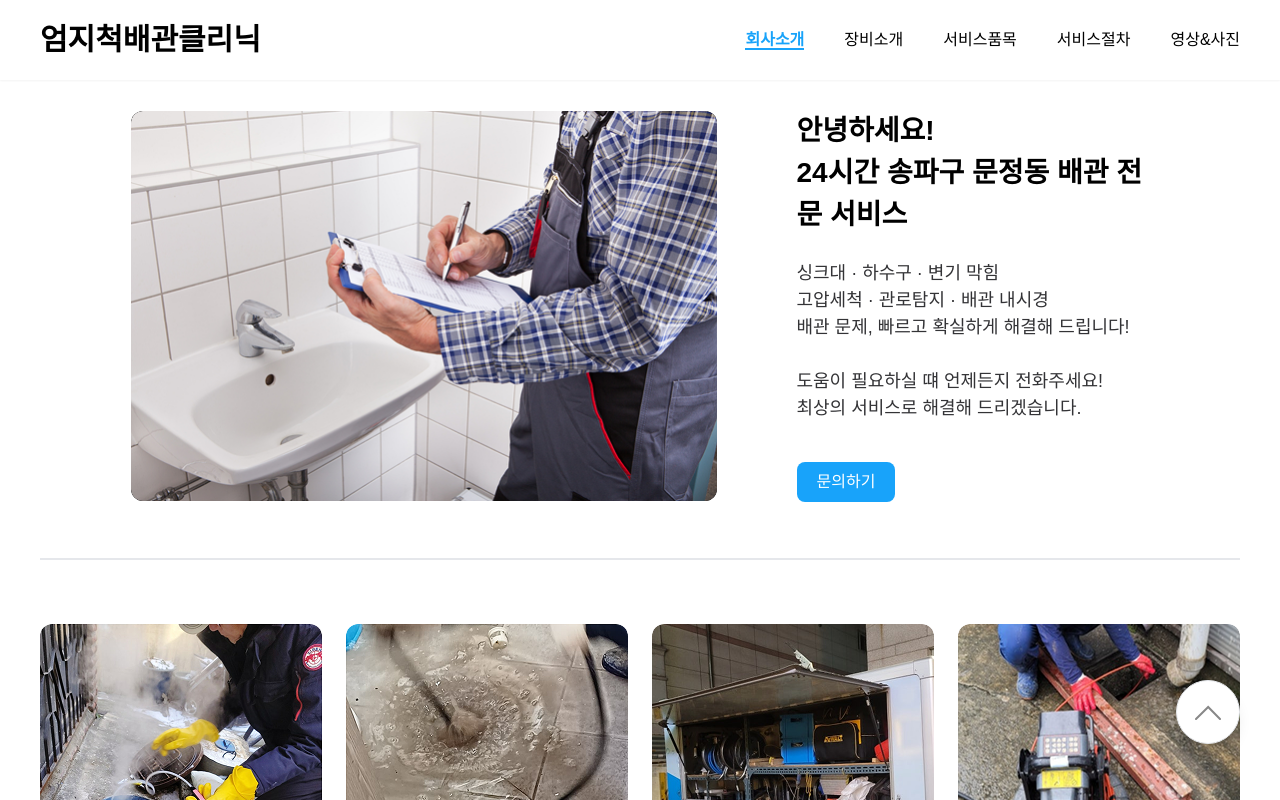
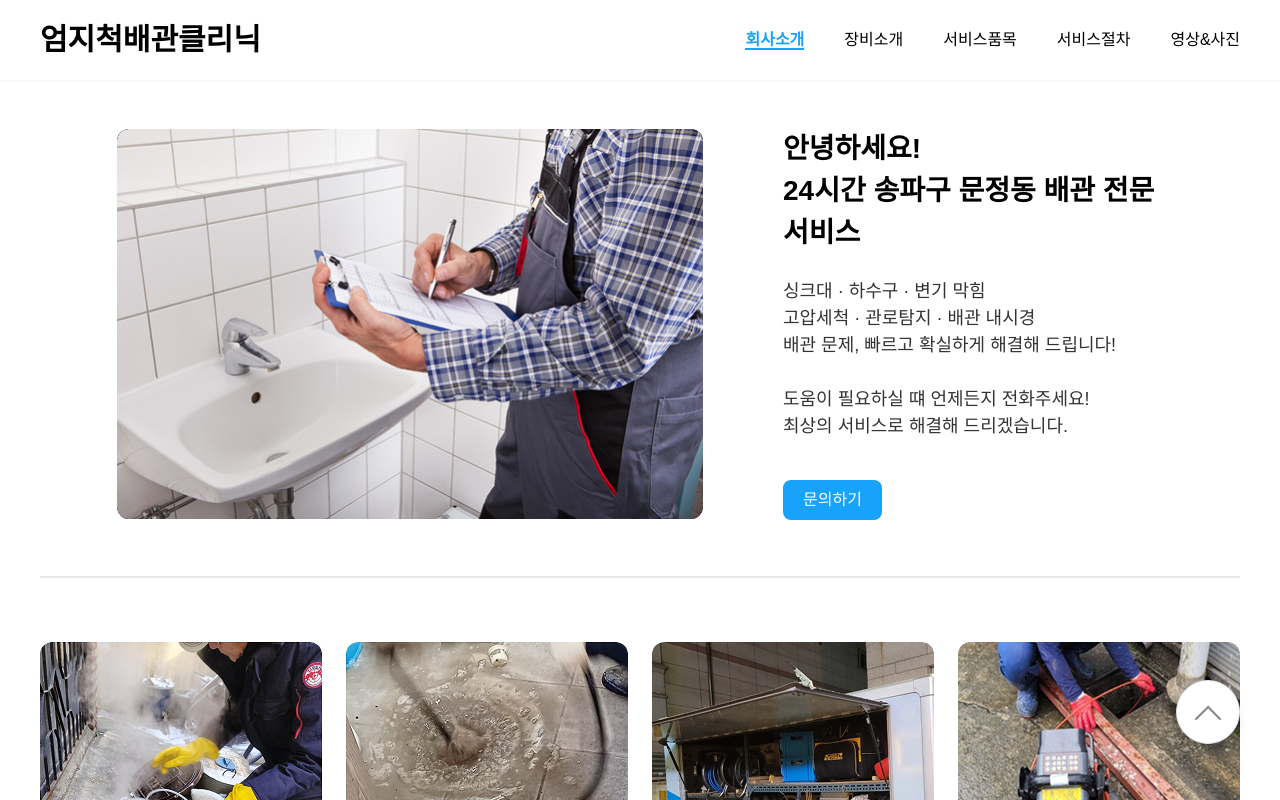
Before and after one commit to hyebinkimsdf/thumbsup-plumbing-clinic, a React (Vite) app: page / in a window 1280 px wide. Shown: the top 800 px of the page. Built offline with nearby package versions, Linux system fonts and the light colour scheme; a web font is replaced by a local one.

Commit message:
design: 변경된 Nav 값 고려하여 여백 수정

```diff
--- a/src/pages/GalleryPage.jsx
+++ b/src/pages/GalleryPage.jsx
@@ -4,8 +4,8 @@ import { Ask } from "../components/Ask";
 
 export function GalleryPage() {
   return (
-    <div className="mx-4">
-      <div className="mb-14">
+    <div className="mx-4 ">
+      <div className="mb-14 mt-32">
         <h1 className="mt-24 text-center flex justify-center items-center text-2xl md:text-4xl font-semibold">실제 사례를 확인하세요!</h1>
         <p className="flex text-center justify-center md:text-base text-sm mt-8 text-subtitle">깨끗하고 안전한 배관 관리, 엄지척이 직접 보여드립니다!</p>
       </div>
--- a/src/pages/HomePage.jsx
+++ b/src/pages/HomePage.jsx
@@ -5,13 +5,13 @@ import { copy } from "../hook/copy";
 
 export function HomePage() {
   return (
-    <div className="mx-4">
+    <div className="mx-4 mt-32">
       <main id="main-content" role="main">
         <section className="content-section w-full mt-[110px] mb-14">
           <figure className="flex flex-wrap justify-center items-center gap-20  mx-auto max-w-[1200px]">
             <img className="bg-black w-full sm:max-w-[586px] h-auto rounded-xl" src="/images/mpImage01.png" alt="화장실에서 문제를 분석하고 있는 배수구 전문가" />
 
-            <figcaption className="max-w-[353px] w-full">
+            <figcaption className="max-w-[380px] w-full">
               <h2 className="section-title text-[24px] sm:text-[28px] font-semibold">
                 안녕하세요!
                 <br />
--- a/src/pages/MachinesPage.jsx
+++ b/src/pages/MachinesPage.jsx
@@ -3,7 +3,7 @@ import { Gallery } from "../components/Gallery";
 
 export function MachinesPage() {
   return (
-    <div className="mx-4">
+    <div className="mx-4 mt-32">
       <h1 className="mt-24 text-center flex justify-center items-center text-2xl md:text-4xl  font-semibold">하수구 장비 소개 전에 알아두세요!</h1>
       <div className="mt-10  font-light text-subtitle">
         <p className="flex text-center justify-center md:text-base text-sm">배관 문제를 효과적으로 해결하려면 전문 장비가 필수입니다.</p>
--- a/src/pages/ProcessPage.jsx
+++ b/src/pages/ProcessPage.jsx
@@ -17,7 +17,7 @@ export function ProcessPage() {
   }, []);
 
   return (
-    <div className="mx-4">
+    <div className="mx-4 mt-32">
       <div className="mb-14">
         <h1 className="mt-24 text-center flex justify-center items-center text-2xl md:text-4xl font-semibold">작업 진행 절차</h1>
         <p className="flex text-center justify-center md:text-base text-sm  text-subtitle mt-8">엄지척배관클리닉은 신속하고 체계적인 절차로 배관 문제를 해결합니다.</p>
--- a/src/pages/ServicesPage.jsx
+++ b/src/pages/ServicesPage.jsx
@@ -6,7 +6,7 @@ export function ServicesPage() {
   const isMobile = /iPhone|iPad|iPod|Android/i.test(navigator.userAgent);
   const naverPlaceUrl = isMobile ? "https://m.place.naver.com/place/1707559589/home" : "https://naver.me/5iTkC83d";
   return (
-    <div className="flex flex-col gap-10">
+    <div className="flex flex-col gap-10 mt-32">
       <Link to={naverPlaceUrl} target="_blank" rel="noopener noreferrer">
         <section id="desalting">
           <Figure01
```
